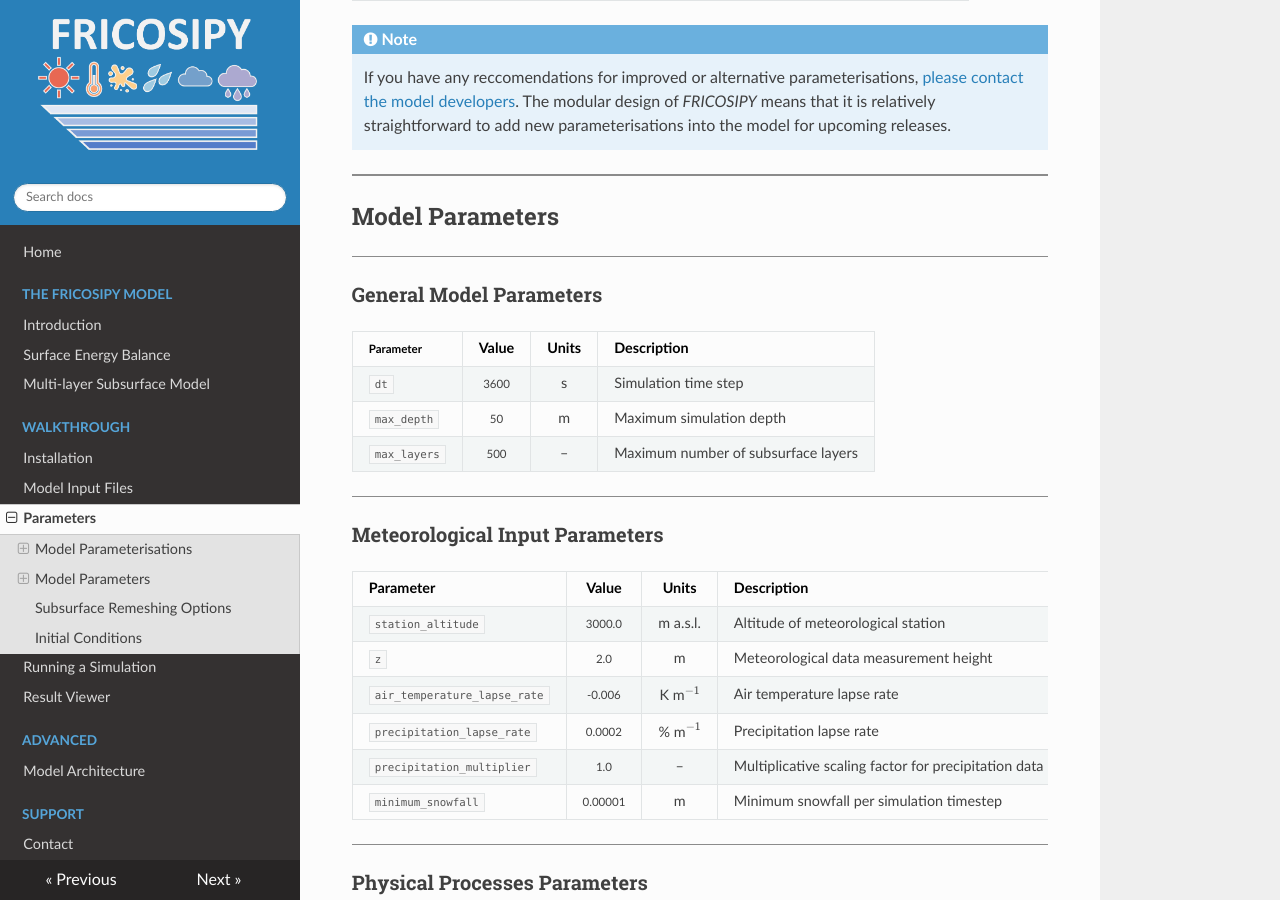
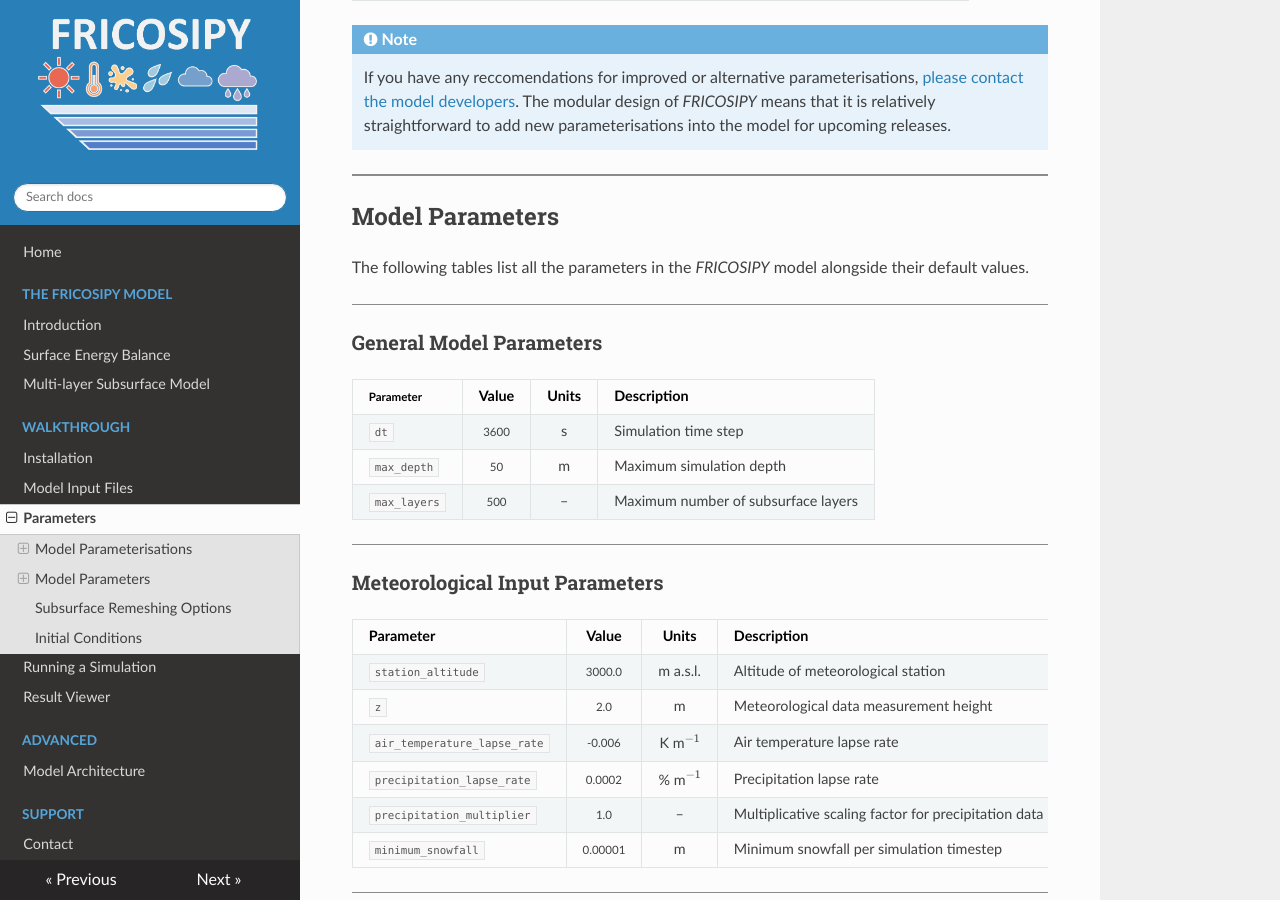
Before and after one commit to MarcusGastaldello/FRICOSIPY, an MkDocs documentation site: the page built from docs/parameters.md, in a window 1280 px wide and 900 px high, scrolled down 1258 px. Built offline with MkDocs 1.6.1, drawn with Linux system fonts in a browser that asks for light colours.

Commit message:
Update parameters.md

```diff
--- a/docs/parameters.md
+++ b/docs/parameters.md
@@ -49,6 +49,9 @@
 <hr style="height:2px; background-color:#8b8b8b; border:none;" />
 
 ## Model Parameters
+
+The following tables list all the parameters in the *FRICOSIPY* model alongside their default values.
+
 <hr style="height:1px; background-color:#8b8b8b; border:none;" />
 
 ### General Model Parameters
```
